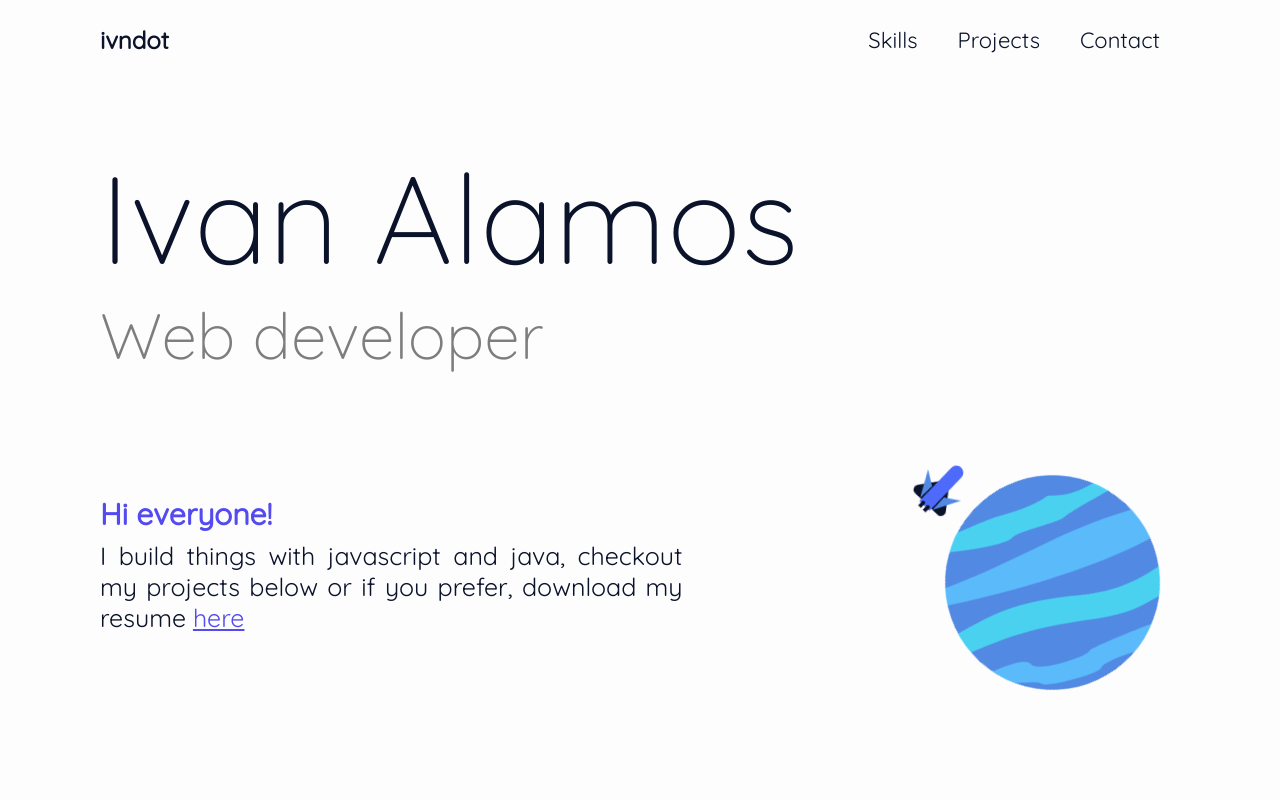
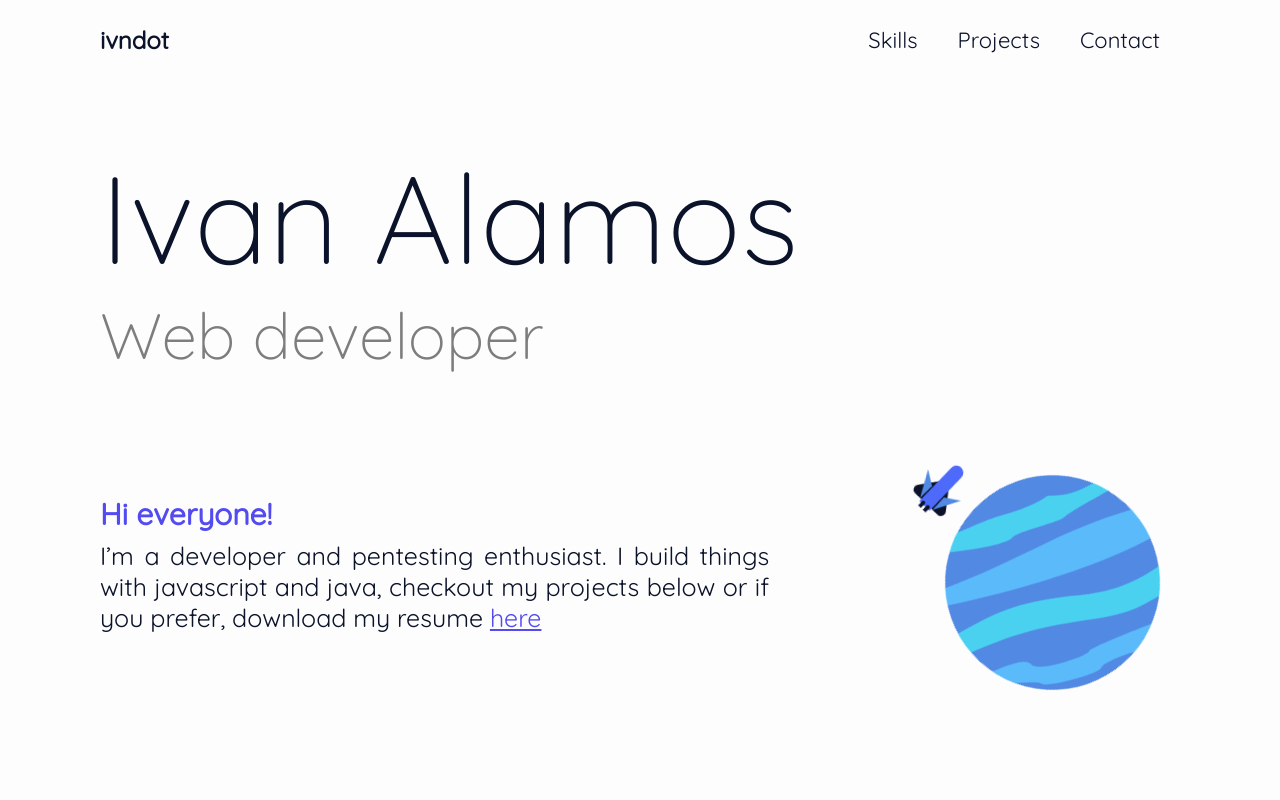
Before and after one commit to ivndot/portfolio, a React (Create React App) app: page / in a window 1280 px wide. Shown: the top 800 px of the page. Built offline with nearby package versions, Linux system fonts and the light colour scheme.

Commit message:
FIX resume file and landing page description

```diff
--- a/src/components/sections/Landing.js
+++ b/src/components/sections/Landing.js
@@ -18,7 +18,7 @@ const Landing = () => {
         <div className="landing__greetings">
           <h3 className="greetings__title"> Hi everyone!</h3>
           <p className="greetings__description">
-            I build things with javascript and java, checkout my projects below or if you prefer, download my
+            I&rsquo;m a developer and pentesting enthusiast. I build things with javascript and java, checkout my projects below or if you prefer, download my
             resume&nbsp;
             <a href="/files/Ivan_Alamos_Resume.pdf" className="highlight" target="_blank" rel="noreferrer noopener">
               here
```
Also changed, not shown: 1 other file (tests, documents, lock files or other folders).
